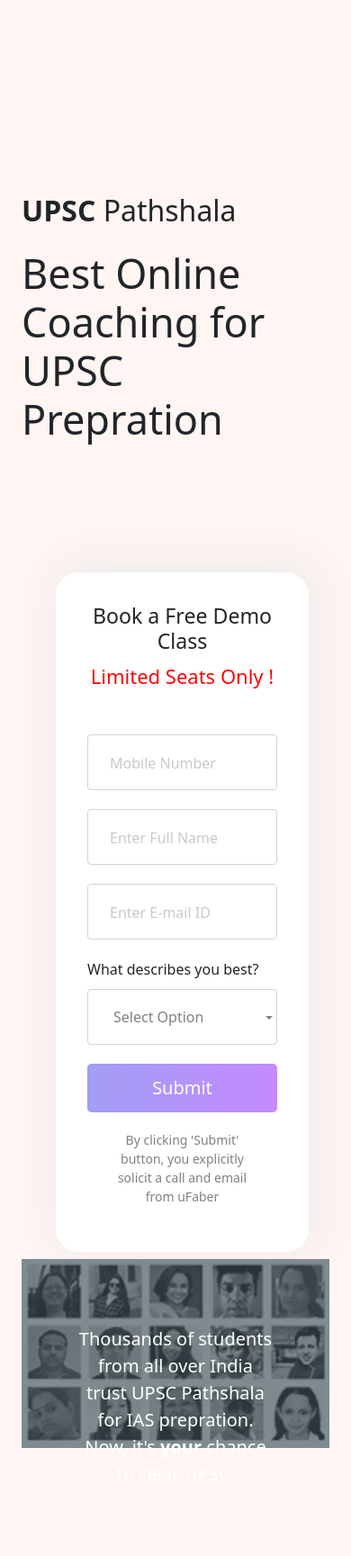
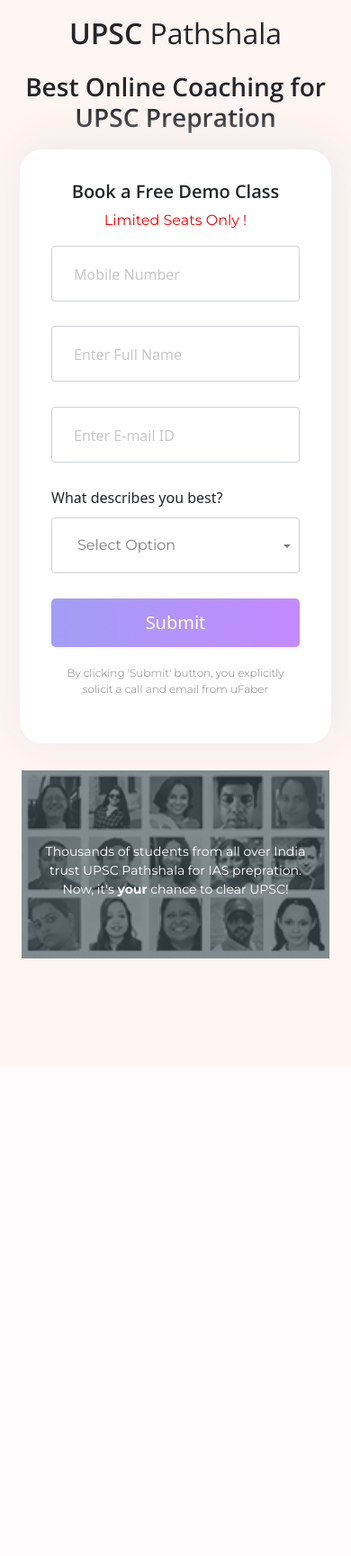
Before and after one commit to sourcenaman/uFaberAssignment, a PHP site: page / in a window 390 px wide. Shown: the whole page at 90% size. After the commit the page ends 1065 px from the top, so only its background shows below. Run offline with PHP 8.4, Linux system fonts and the light colour scheme.

Commit message:
made index page mobile responsive

```diff
--- a/css/style.css
+++ b/css/style.css
@@ -1,3 +1,12 @@
+p, button, a{
+    font-family: 'Montserrat';
+}
+
+h1,h2,h3,h4,h5,h6{
+    font-family: 'Open Sans';
+    font-weight: 600;
+}
+
 /* Desktop CSS */
 .row{
     margin: auto;
@@ -26,7 +35,8 @@
 }
 
 #content-banner-second-heading{
-    font-size: 45px
+    font-size: 45px;
+    margin-bottom: 3rem;
 }
 
 #content-banner-image-outer-box{
@@ -41,7 +51,7 @@
 
 #content-banner-text{
     position: absolute;
-    top: 35%;
+    top: 10rem;
     color: white;
     padding: 0 62px;
     font-size: 20px;
@@ -393,4 +403,38 @@
     .desktop-hide{
         display: block;
     }
+    #content-container{
+        padding-top: 0px;
+        text-align: center;
+    }
+    #content-banner{
+        margin: 18px auto;
+    }
+    #content-banner-second-heading{
+        margin-bottom: 0px;
+        font-size: 28px;
+    }
+    #content-form-outer-box {
+        padding-right: 10px;
+        padding-left: 10px;
+    }
+    #content-form-first-heading{
+        font-size: 20px;
+    }
+    #content-form-second-heading {
+        font-size: 16px;
+        margin-bottom: 1rem;
+    }
+    #content-form-conditions {
+        font-size: 12px;
+        padding: 0px;
+    }
+    #content-banner-image-outer-box {
+        margin-top: 30px;
+    }
+    #content-banner-text {
+        top: 5rem;
+        padding: 0 10px;
+        font-size: 14px;
+    }
 }
--- a/index.html
+++ b/index.html
@@ -10,6 +10,10 @@
 
         <!-- Custom CSS -->
         <link rel="stylesheet" href="css/style.css" />
+        <!-- Font -->
+        <link rel="preconnect" href="https://fonts.gstatic.com">
+        <link href="https://fonts.googleapis.com/css2?family=Open+Sans:wght@300;400;600;700;800&display=swap" rel="stylesheet">
+        <link href="https://fonts.googleapis.com/css2?family=Montserrat:wght@100;200;300;400;500;600;700;800;900&display=swap" rel="stylesheet">
     </head>
     <body>
         <section id="content-body">
@@ -17,7 +21,7 @@
                 <div class="row">
                     <div class="col-lg-6" id="content-banner">
                         <h4 class="mb-4" id="content-banner-first-heading"><span>UPSC</span> Pathshala</h4>
-                        <h2 class="mb-5" id="content-banner-second-heading">Best Online Coaching for UPSC Prepration</h2>
+                        <h2 id="content-banner-second-heading">Best Online Coaching for UPSC Prepration</h2>
                         <div class="mt-2 mobile-hide" id="content-banner-image-outer-box">
                             <img src="images/home-page-people.png" id="content-banner-image" alt="banner image" />
                             <p id="content-banner-text">Thousands of students from all over India trust UPSC Pathshala for IAS prepration.<br>Now, it's <strong>your</strong> chance to clear UPSC!</p>
@@ -63,7 +67,7 @@
                         </div>
                     </div>
                     <div class="col-lg-6 desktop-hide">
-                        <div class="mt-2" id="content-banner-image-outer-box">
+                        <div id="content-banner-image-outer-box">
                             <img src="images/home-page-people.png" id="content-banner-image" alt="banner image" />
                             <p id="content-banner-text">Thousands of students from all over India trust UPSC Pathshala for IAS prepration.<br>Now, it's <strong>your</strong> chance to clear UPSC!</p>
                         </div>
--- a/thankyou.html
+++ b/thankyou.html
@@ -11,6 +11,10 @@
 
         <!-- Custom CSS -->
         <link rel="stylesheet" href="css/style.css" />
+        <!-- Font -->
+        <link rel="preconnect" href="https://fonts.gstatic.com">
+        <link href="https://fonts.googleapis.com/css2?family=Open+Sans:wght@300;400;600;700;800&display=swap" rel="stylesheet">
+        <link href="https://fonts.googleapis.com/css2?family=Montserrat:wght@100;200;300;400;500;600;700;800;900&display=swap" rel="stylesheet">
     </head>
     <body>
         <section>
```
